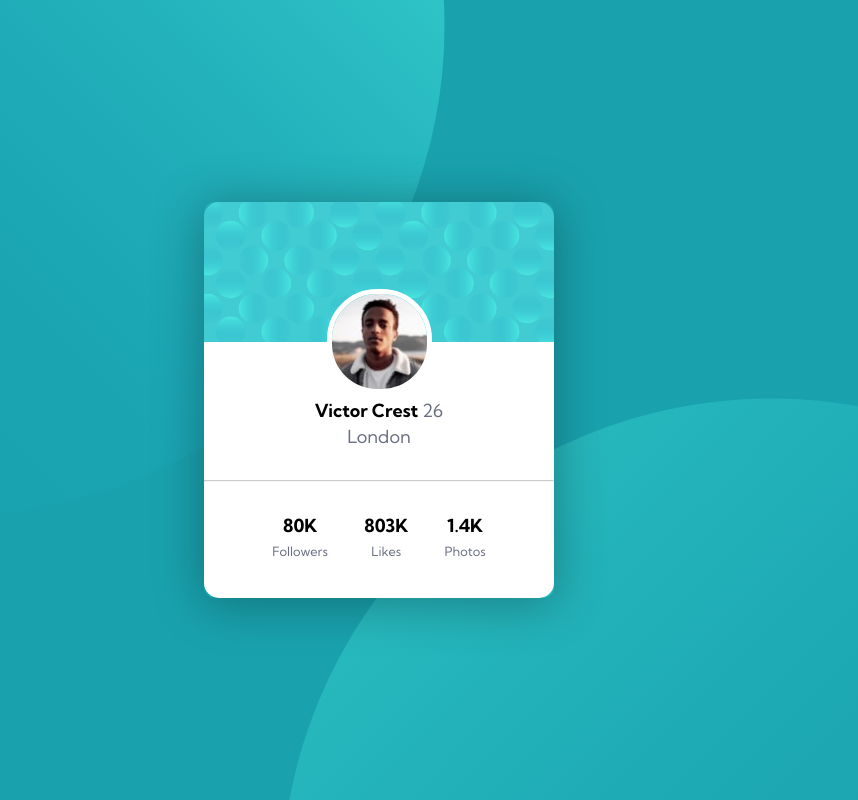
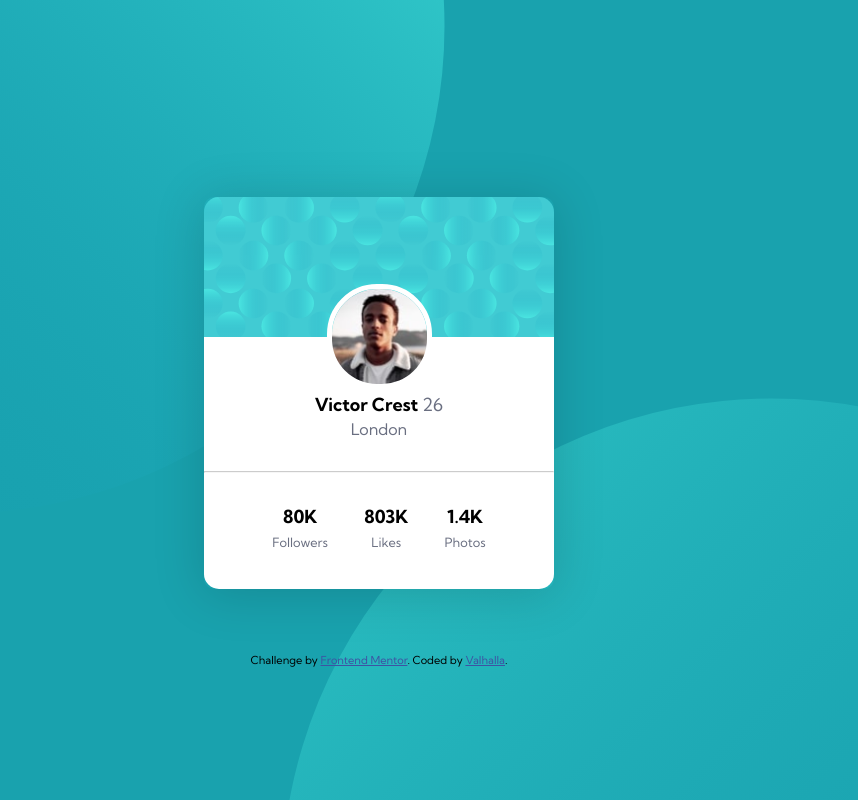
Before and after one commit to Valhalla-2/profile-card, a plain HTML site: page index.html in a window 1280 px wide. Shown: the whole page, without its empty margins (261-1119 px from the left). Drawn offline with Linux system fonts and the light colour scheme.

```diff
--- a/index.html
+++ b/index.html
@@ -43,6 +43,10 @@
       </div>
     </div>
   </main>
+  <footer class="attribution">
+    Challenge by <a href="https://www.frontendmentor.io?ref=challenge" target="_blank">Frontend Mentor</a>.
+    Coded by <a href="https://github.com/Valhalla-2">Valhalla</a>.
+  </footer>
 </body>
 
 </html>
--- a/styles.css
+++ b/styles.css
@@ -20,10 +20,10 @@
 
 body {
   display: flex;
+  flex-flow: column wrap;
   justify-content: center;
   align-items: center;
   font-family: var(--kumbh-sans);
-  font-size: 1.125rem;
   background-color: var(--dark-cyan);
   background-image: url("images/bg-pattern-top.svg"),
     url("images/bg-pattern-bottom.svg");
@@ -36,7 +36,7 @@
   max-width: 350px;
   border-radius: 10px;
   margin: 5%;
-  box-shadow: 0px 4px 50px 2px rgb(0 0 0 / 30%);
+  box-shadow: 0px 4px 50px 2px rgb(0 0 0 / 15%);
 }
 
 /*  profile card background*/
@@ -93,6 +93,16 @@
   flex-flow: row wrap;
 }
 
+/* footer section */
+.attribution {
+  font-size: 11px;
+  text-align: center;
+}
+
+.attribution a {
+  color: hsl(228, 45%, 44%);
+}
+/* for responsiveness */
 @media screen and (min-width:375px) {
   body {
     background-position: left -17rem top -29rem, right -15rem bottom -36rem;
```
Also changed, not shown: screenshot-desktop.png (added), screenshot-mobile.png (added), 1 other file. Lines whose indentation alone changed are shown as unchanged.
